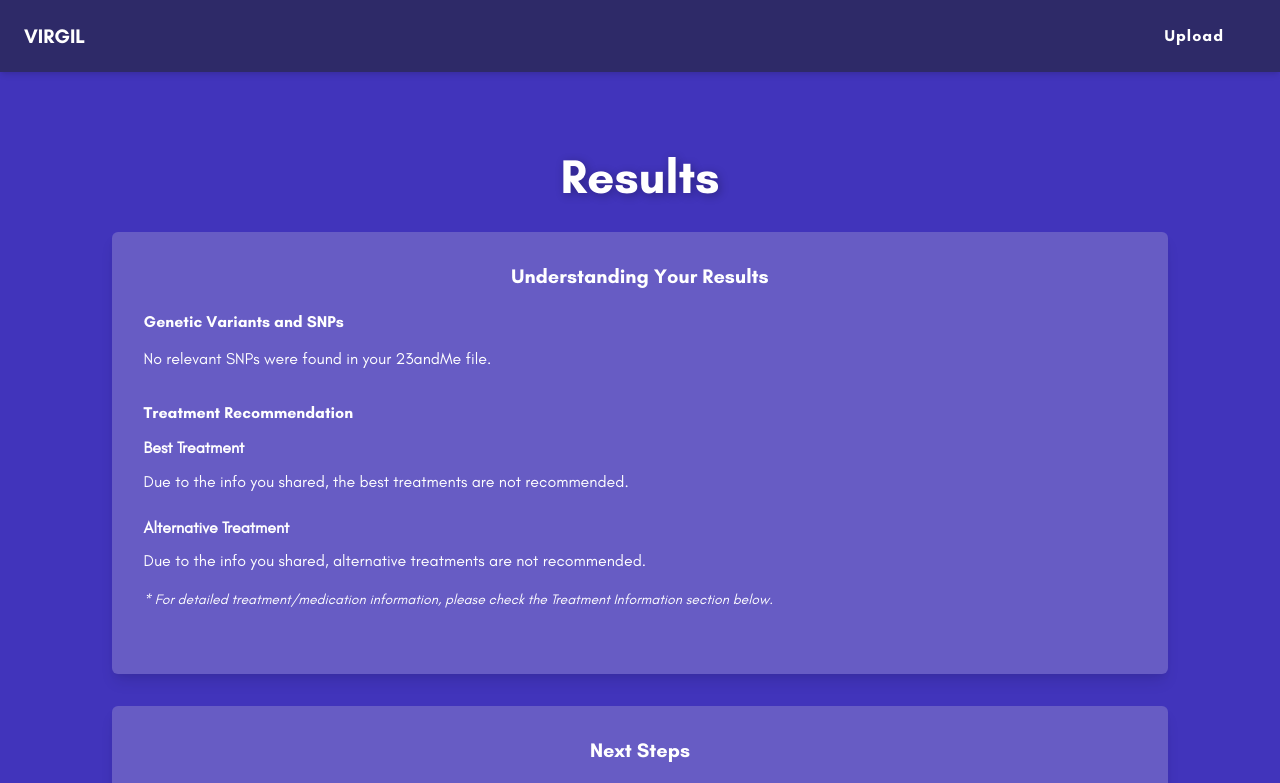
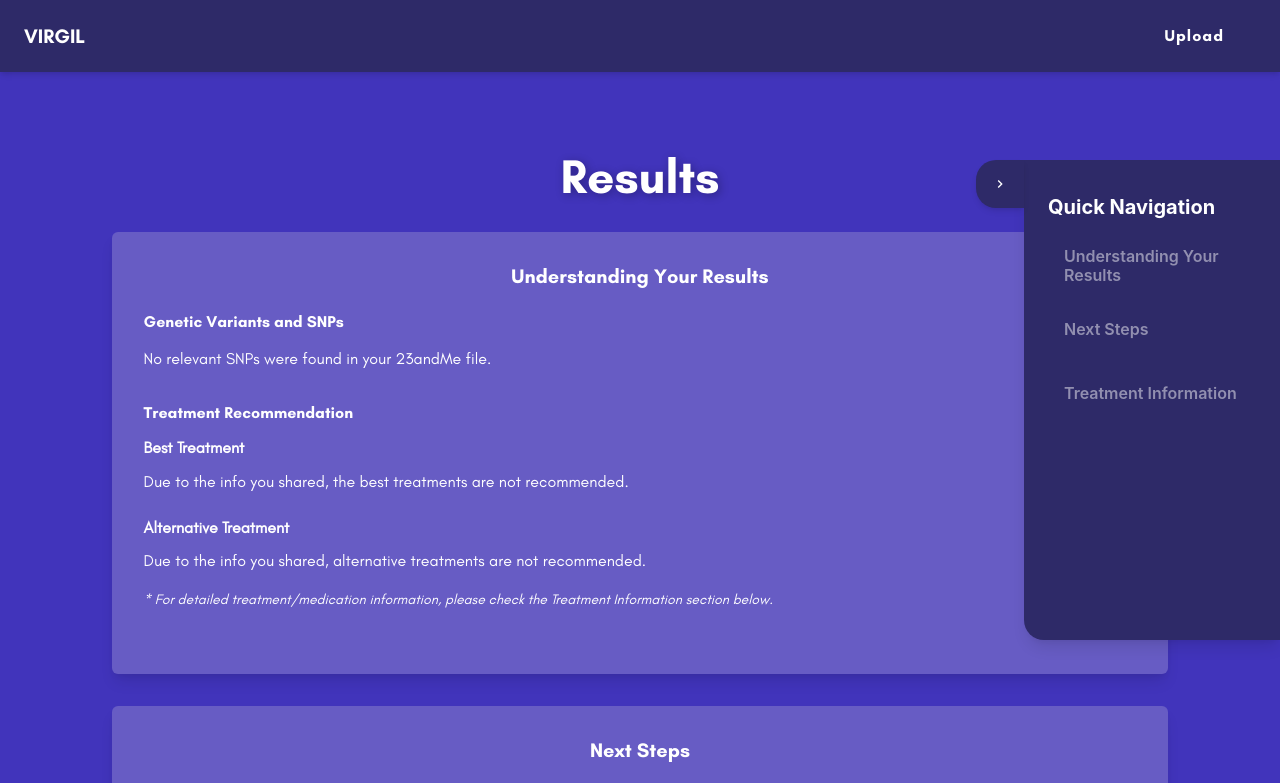
Before and after one commit to tomaseuu/Virgil, a React app in the folder frontend/: page /results in a window 1280 px wide. Shown: the top 783 px of the page. Built offline with nearby package versions, Linux system fonts and the light colour scheme.

Commit message:
add side nav

```diff
--- a/frontend/src/components/NavBar.js
+++ b/frontend/src/components/NavBar.js
@@ -11,7 +11,6 @@ function NavBar() {
       px={6}
       py={4}
       boxShadow="md"
-      position="sticky"
       top={0}
       zIndex={10}
     >
--- /dev/null
+++ b/frontend/src/components/SideNav.js
@@ -0,0 +1,88 @@
+import { Tooltip } from '@chakra-ui/react';
+import { Box, Button, IconButton, VStack, useDisclosure } from '@chakra-ui/react';
+import { ChevronLeftIcon, ChevronRightIcon } from '@chakra-ui/icons';
+
+function SideNav({ scrollToSection }) {
+  const { isOpen, onToggle } = useDisclosure({ defaultIsOpen: true });
+
+  const sidebarWidth = 'clamp(13.75rem, 20vw, 17.5rem)';
+  const toggleBtnSize = '3rem';
+
+  return (
+    <>
+    <Tooltip label="Quick Navigation" placement="left" openDelay={300}>
+      <IconButton
+        icon={isOpen ? <ChevronRightIcon /> : <ChevronLeftIcon />}
+        onClick={onToggle}
+        position="fixed"
+        top="20vh"
+        right={isOpen ? sidebarWidth : 0}
+        zIndex={9999}
+        aria-label={isOpen ? 'Close side nav' : 'Open side nav'}
+        bg="#2e2a68"
+        color="white"
+        _hover={{ bg: '#4b47a3' }}
+        borderRadius="1.25rem 0 0 1.25rem" // 20px in rem
+        boxShadow="md"
+        width={toggleBtnSize}
+        height={toggleBtnSize}
+        minW={toggleBtnSize}
+        minH={toggleBtnSize}
+      />
+      </Tooltip>
+
+      <Box
+        position="fixed"
+        top="20vh"
+        right={isOpen ? 0 : `calc(-1 * ${sidebarWidth})`}
+        width={sidebarWidth}
+        height="60vh"
+        bg="#2e2a68"
+        color="white"
+        boxShadow="lg"
+        borderRadius="0 0 0 1.25rem"
+        transition="right 0.3s ease"
+        zIndex={9998}
+        overflow="hidden"
+        px={6}
+        py={8}
+      >
+        <Box
+          fontWeight="bold"
+          fontSize="xl"
+          mb={6}
+          textAlign="left"
+          userSelect="none"
+        >
+          Quick Navigation
+        </Box>
+
+        <VStack spacing={6} mt={0} align="stretch">
+          {[
+            { label: 'Understanding Your Results', id: 'understanding' },
+            { label: 'Next Steps', id: 'next-steps' },
+            { label: 'Treatment Information', id: 'treatment' },
+          ].map(({ label, id }) => (
+            <Button
+              key={id}
+              onClick={() => scrollToSection(id)}
+              variant="ghost"
+              colorScheme="whiteAlpha"
+              width="100%"
+              justifyContent="flex-start"
+              fontWeight="semibold"
+              fontSize="md"
+              _hover={{ bg: '#4b47a3' }}
+              whiteSpace="normal"
+              textAlign="left"
+            >
+              {label}
+            </Button>
+          ))}
+        </VStack>
+      </Box>
+    </>
+  );
+}
+
+export default SideNav;
--- a/frontend/src/index.css
+++ b/frontend/src/index.css
@@ -25,3 +25,7 @@ code {
   font-family: source-code-pro, Menlo, Monaco, Consolas, 'Courier New',
     monospace;
 }
+
+html {
+  scroll-behavior: smooth;
+}
--- a/frontend/src/pages/ResultsPage.js
+++ b/frontend/src/pages/ResultsPage.js
@@ -18,6 +18,7 @@ import {
 import { useLocation } from 'react-router-dom';
 import NavBar from '../components/NavBar';
 import Bubble from '../components/Bubble';
+import SideNav from '../components/SideNav';
 import { CopyIcon, DownloadIcon } from '@chakra-ui/icons';
 import jsPDF from 'jspdf';
 
@@ -97,10 +98,19 @@ Thank you for your time and guidance!`;
     });
   };
 
+  const scrollToSection = (id) => {
+    const el = document.getElementById(id);
+    if (el) {
+      el.scrollIntoView({ behavior: 'smooth', block: 'start' });
+    }
+  };
+
   return (
     <ChakraProvider>
       <Box minH="100vh" bg="#4134bb" display="flex" flexDirection="column" pb={10}>
         <NavBar />
+
+        <SideNav scrollToSection={scrollToSection} />
 
         <Box
           display="flex"
@@ -125,6 +135,7 @@ Thank you for your time and guidance!`;
 
             {/* Understanding Your Results Section */}
             <Box
+              id="understanding"
               textAlign="left"
               width="100%"
               bg="#675cc4"
@@ -330,6 +341,7 @@ Thank you for your time and guidance!`;
 
             {/* Next Steps Section */}
             <Box
+              id="next-steps"
               textAlign="left"
               width="100%"
               bg="#675cc4"
@@ -430,6 +442,7 @@ Thank you for your time and guidance!`;
 
             {/* Treatment Information Section */}
             <Box
+              id="treatment"
               textAlign="left"
               width="100%"
               bg="#675cc4"
```
